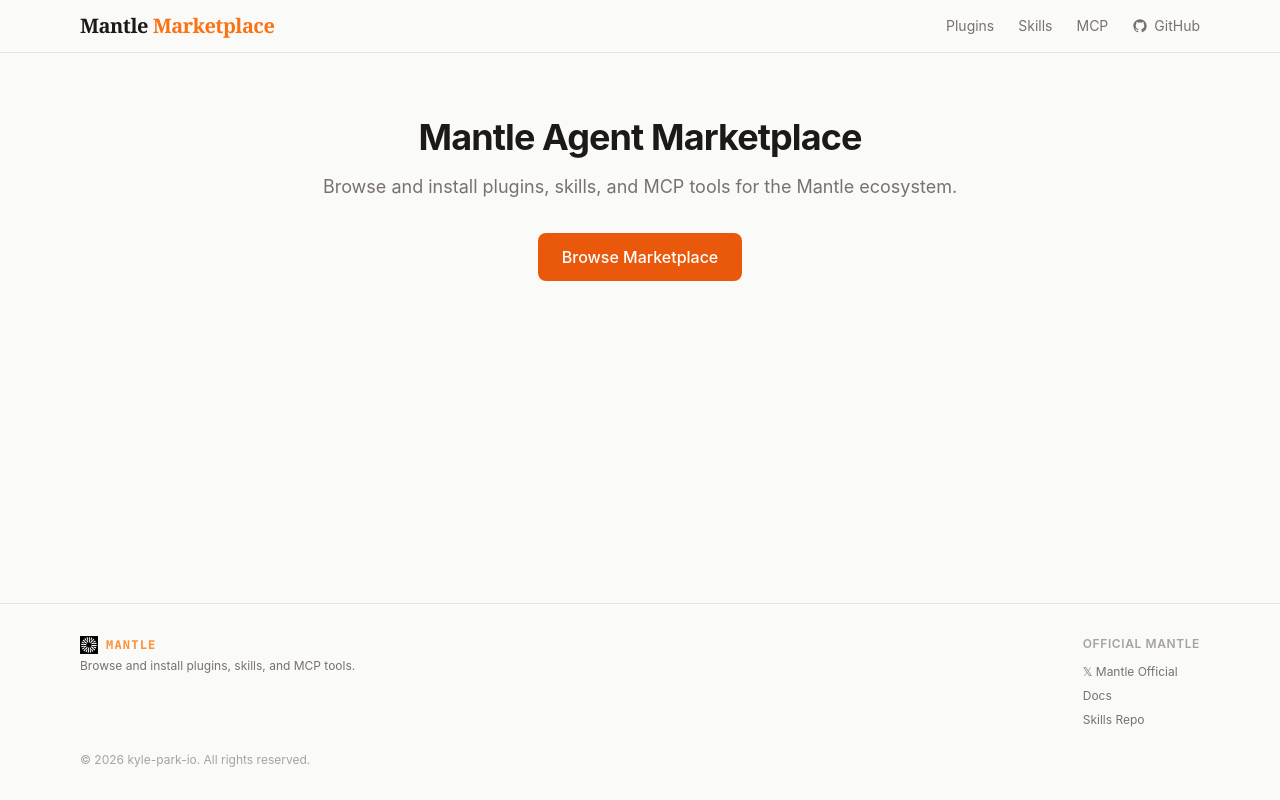
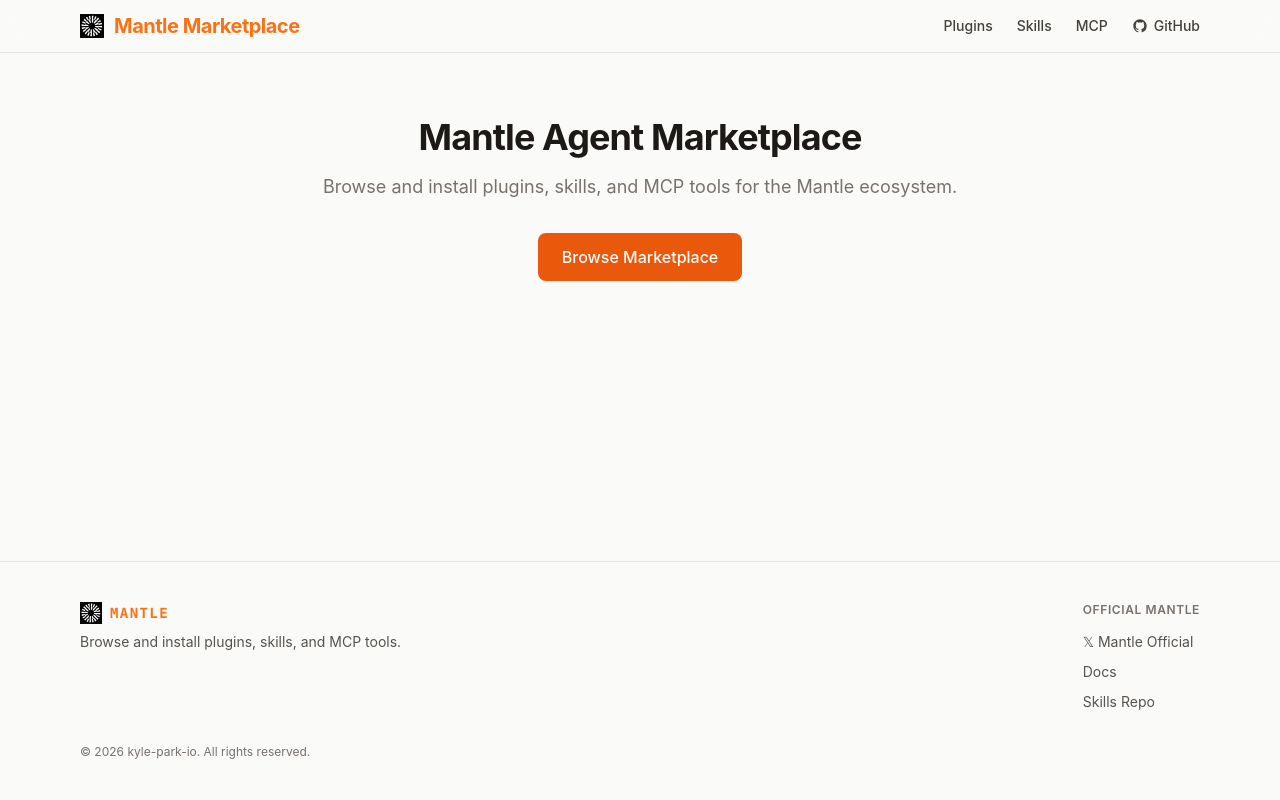
Before and after one commit to kyle-park-io/mantle-marketplace, a Next.js app: page / in a window 1280 px wide. Built offline with nearby package versions, Linux system fonts and the light colour scheme; a web font is replaced by a local one.

Commit message:
feat(ui): polish header and footer visuals (#20)
Header: add mantle icon, unify text to orange-500, bump nav to
stone-700 font-medium for readability, hover to orange-500.
Footer: increase font sizes (xs→sm), deepen text to stone-600,
fix X link to profile URL, hover links to orange-500.

```diff
--- a/src/components/footer.tsx
+++ b/src/components/footer.tsx
@@ -8,37 +8,37 @@ export function Footer() {
 
   return (
     <footer className="border-t border-stone-200 bg-stone-50">
-      <div className="mx-auto max-w-6xl px-4 py-8">
-        <div className="flex flex-col gap-6 sm:flex-row sm:items-start sm:justify-between">
+      <div className="mx-auto max-w-6xl px-4 py-10">
+        <div className="flex flex-col gap-8 sm:flex-row sm:items-start sm:justify-between">
           {/* Brand */}
           <div>
             <div className="flex items-center gap-2">
               <Image
                 src="/logos/mantle.svg"
                 alt="Mantle logo"
-                width={18}
-                height={18}
+                width={22}
+                height={22}
                 className="object-contain"
               />
-              <p className="font-mono text-xs font-semibold tracking-widest text-orange-400 uppercase">
+              <p className="font-mono text-sm font-semibold tracking-widest text-orange-500 uppercase">
                 mantle
               </p>
             </div>
-            <p className="mt-1 text-xs text-stone-500">
+            <p className="mt-2 text-sm text-stone-600">
               Browse and install plugins, skills, and MCP tools.
             </p>
           </div>
 
           {/* Links */}
-          <div className="flex flex-col gap-2">
-            <p className="text-xs font-semibold text-stone-400 uppercase tracking-wider mb-1">
+          <div className="flex flex-col gap-2.5">
+            <p className="text-xs font-semibold text-stone-500 uppercase tracking-wider mb-1">
               Official Mantle
             </p>
             <a
-              href="https://x.com/Mantle_Official/status/2032422157880619166"
+              href="https://x.com/Mantle_Official"
               target="_blank"
               rel="noopener noreferrer"
-              className="text-xs text-stone-500 transition-colors hover:text-stone-900"
+              className="text-sm text-stone-600 transition-colors hover:text-orange-500"
             >
               𝕏 Mantle Official
             </a>
@@ -46,7 +46,7 @@ export function Footer() {
               href="https://mantle-xyz.github.io/mantle-agent-scaffold/"
               target="_blank"
               rel="noopener noreferrer"
-              className="text-xs text-stone-500 transition-colors hover:text-stone-900"
+              className="text-sm text-stone-600 transition-colors hover:text-orange-500"
             >
               Docs
             </a>
@@ -54,14 +54,14 @@ export function Footer() {
               href="https://github.com/mantle-xyz/mantle-skills"
               target="_blank"
               rel="noopener noreferrer"
-              className="text-xs text-stone-500 transition-colors hover:text-stone-900"
+              className="text-sm text-stone-600 transition-colors hover:text-orange-500"
             >
               Skills Repo
             </a>
           </div>
         </div>
 
-        <p className="mt-6 text-xs text-stone-400">
+        <p className="mt-8 text-xs text-stone-500">
           © {year} kyle-park-io. All rights reserved.
         </p>
       </div>
--- a/src/components/header.tsx
+++ b/src/components/header.tsx
@@ -1,3 +1,4 @@
+import Image from 'next/image';
 import Link from 'next/link';
 import { DEFAULT_PLATFORM } from '@/lib/constants';
 
@@ -8,10 +9,17 @@ export function Header() {
         {/* Logo */}
         <Link
           href="/"
-          className="text-stone-900 transition-opacity hover:opacity-70"
+          className="flex items-center gap-2.5 transition-opacity hover:opacity-70"
         >
-          <span className="font-serif text-xl font-semibold tracking-tight">
-            Mantle <span className="text-orange-500">Marketplace</span>
+          <Image
+            src="/logos/mantle.svg"
+            alt="Mantle logo"
+            width={24}
+            height={24}
+            className="object-contain"
+          />
+          <span className="text-xl font-bold tracking-tight text-orange-500">
+            Mantle Marketplace
           </span>
         </Link>
 
@@ -19,19 +27,19 @@ export function Header() {
         <nav className="flex items-center gap-6">
           <Link
             href={`/${DEFAULT_PLATFORM}/plugins`}
-            className="text-sm text-stone-500 transition-colors hover:text-stone-900"
+            className="text-sm font-medium text-stone-700 transition-colors hover:text-orange-500"
           >
             Plugins
           </Link>
           <Link
             href={`/${DEFAULT_PLATFORM}/skills`}
-            className="text-sm text-stone-500 transition-colors hover:text-stone-900"
+            className="text-sm font-medium text-stone-700 transition-colors hover:text-orange-500"
           >
             Skills
           </Link>
           <Link
             href={`/${DEFAULT_PLATFORM}/mcp`}
-            className="text-sm text-stone-500 transition-colors hover:text-stone-900"
+            className="text-sm font-medium text-stone-700 transition-colors hover:text-orange-500"
           >
             MCP
           </Link>
@@ -39,7 +47,7 @@ export function Header() {
             href="https://github.com/kyle-park-io/mantle-marketplace"
             target="_blank"
             rel="noopener noreferrer"
-            className="flex items-center gap-1.5 text-sm text-stone-500 transition-colors hover:text-stone-900"
+            className="flex items-center gap-1.5 text-sm font-medium text-stone-700 transition-colors hover:text-orange-500"
           >
             <svg
               className="h-4 w-4"
```
